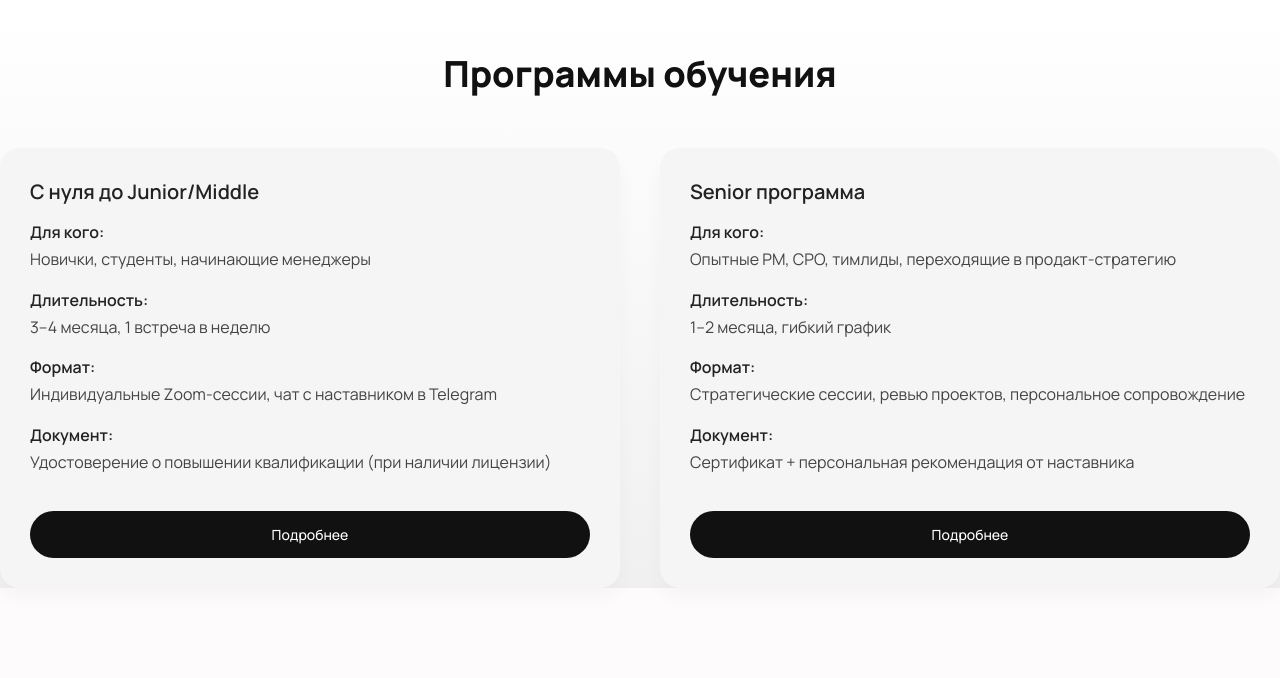
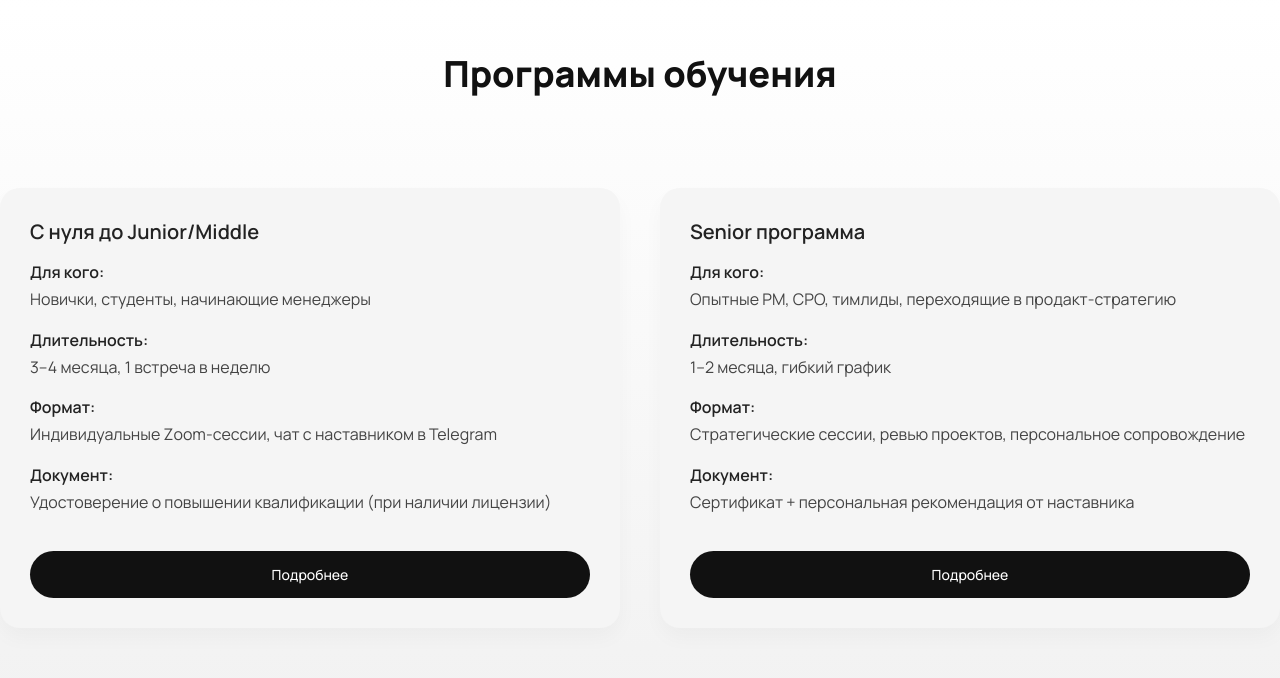
Before and after one commit to Ayraek/new-page-one-to-one, a React (Vite) app: page / in a window 1280 px wide. Shown: the part 1562-2240 px from the top of the page. Built offline with nearby package versions, Linux system fonts and the light colour scheme.

Commit message:
style: match AboutProgram section size to Concept

```diff
--- a/src/components/AboutProgram/AboutProgram.module.css
+++ b/src/components/AboutProgram/AboutProgram.module.css
@@ -1,4 +1,8 @@
 .aboutProgram {
+    min-height: 100vh;
+    display: flex;
+    flex-direction: column;
+    gap: 40px;
     margin-top: 0;          /* Никакого внешнего отступа вверх */
     padding-top: 40px;      /* Меньший внутренний отступ */
     background: linear-gradient(to bottom, #ffffff 0%, #f0f0f0 100%);
```
